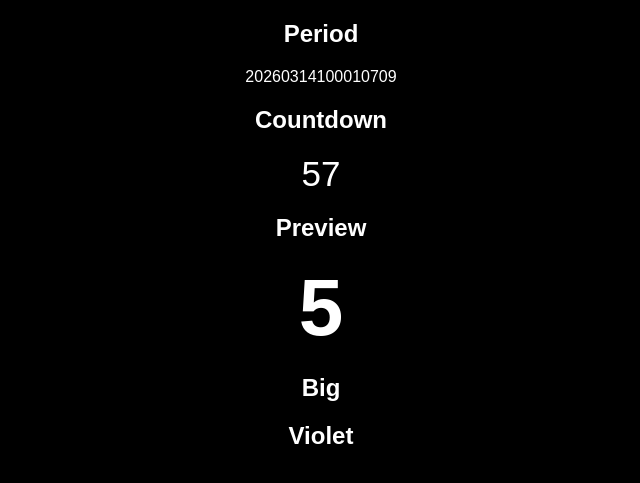
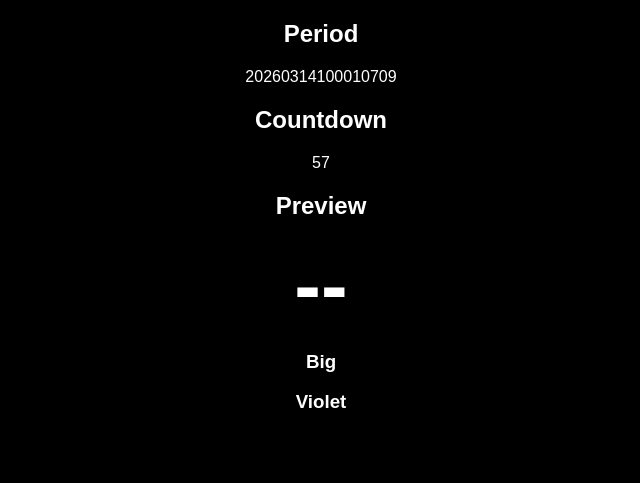
Before and after one commit to hackiifourlevelwinunder/NEWLIFE, a Flask app: page / in a window 1280 px wide. Shown: the top 483 px of the page, without its empty margins (319-959 px from the left). Run offline with Flask 3, Linux system fonts and the light colour scheme.

Commit message:
Update index.html

```diff
--- a/templates/index.html
+++ b/templates/index.html
@@ -1,6 +1,5 @@
 <!DOCTYPE html>
 <html>
-
 <head>
 
 <title>RNG Panel</title>
@@ -18,13 +17,10 @@ h2{
 margin-top:20px;
 }
 
-.number{
+#number{
 font-size:80px;
 font-weight:bold;
-}
-
-.timer{
-font-size:35px;
+margin-top:20px;
 }
 
 </style>
@@ -37,14 +33,13 @@ font-size:35px;
 <div id="period">--</div>
 
 <h2>Countdown</h2>
-<div class="timer" id="timer">--</div>
+<div id="timer">--</div>
 
 <h2>Preview</h2>
-<div class="number" id="number">--</div>
+<div id="number">--</div>
 
-<h2 id="size"></h2>
-<h2 id="color"></h2>
-
+<h3 id="size"></h3>
+<h3 id="color"></h3>
 
 <script>
 
@@ -52,19 +47,22 @@ function loadResult(){
 
 fetch("/api/result")
 
-.then(res => res.json())
+.then(response => response.json())
 
 .then(data => {
 
 document.getElementById("period").innerText = data.period
 
-document.getElementById("number").innerText = data.number
+document.getElementById("timer").innerText = data.time_left
+
+if(data.preview !== null){
+document.getElementById("number").innerText = data.preview
+}else{
+document.getElementById("number").innerText = "--"
+}
 
 document.getElementById("size").innerText = data.size
-
 document.getElementById("color").innerText = data.color
-
-document.getElementById("timer").innerText = data.time_left
 
 })
 
@@ -76,6 +74,5 @@ loadResult()
 
 </script>
 
-
 </body>
 </html>
```
